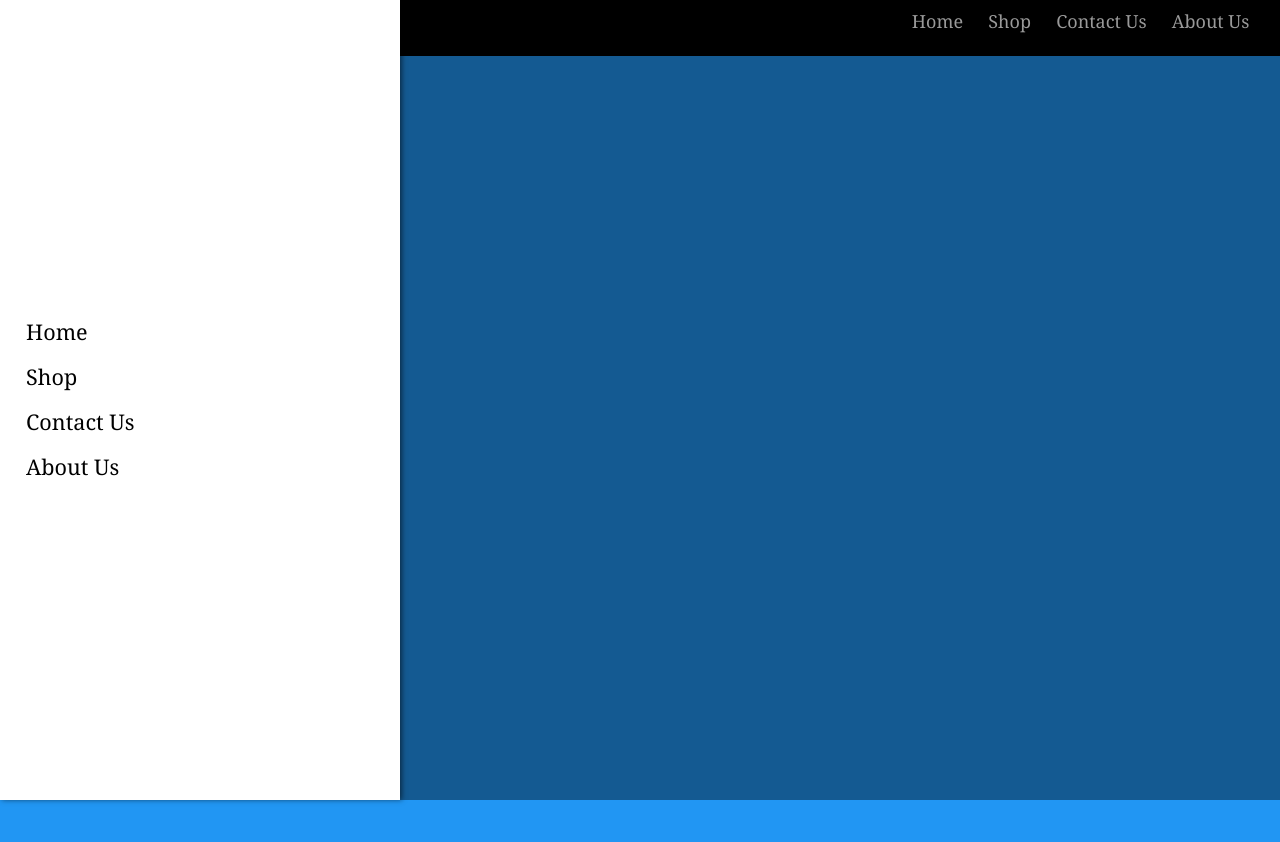
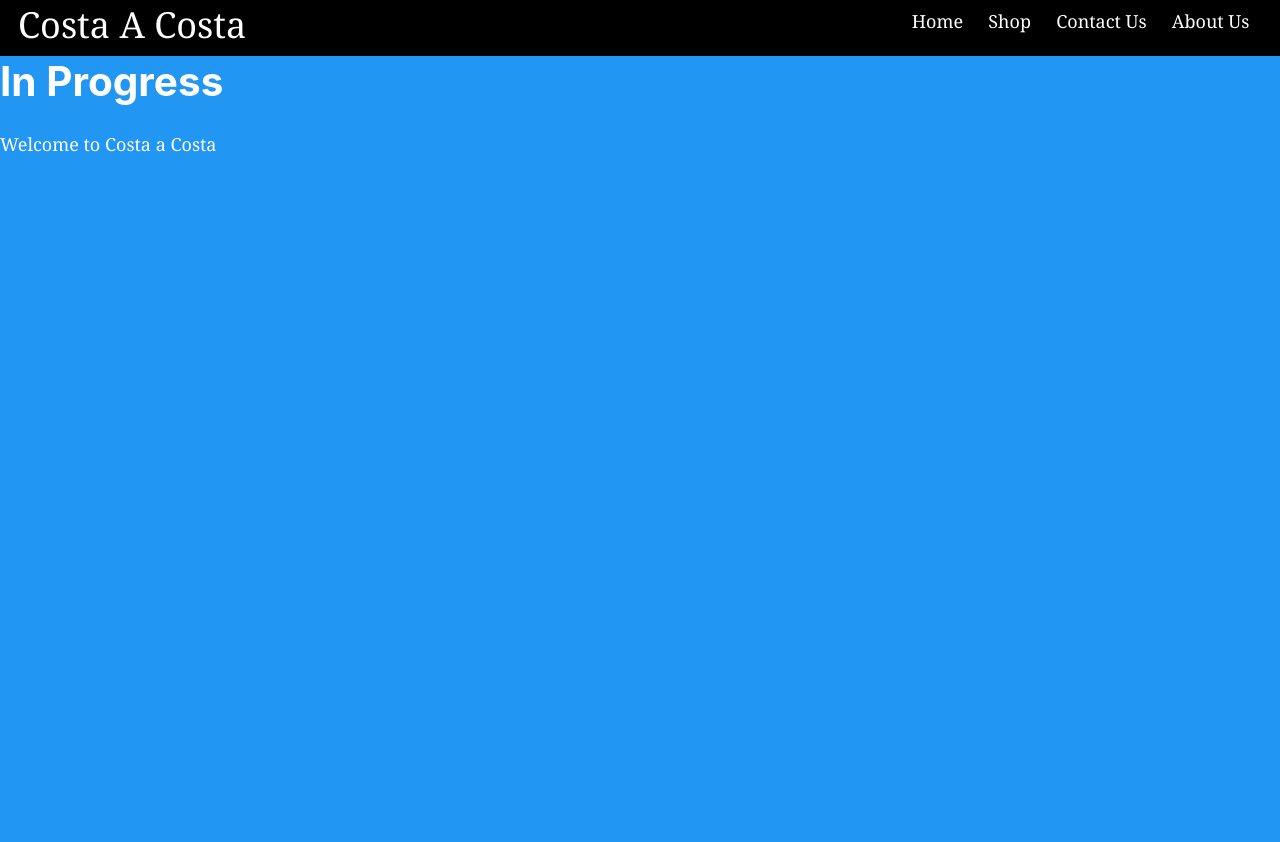
Before and after one commit to abecel22/costa-landing-page, a Gatsby site: page / in a window 1280 px wide. Built offline with nearby package versions, Linux system fonts and the light colour scheme; Gatsby itself is replaced by a stand-in of ours.

Commit message:
Finished logic on toolbar and made it responsive.

```diff
--- a/src/components/backdrop.js
+++ b/src/components/backdrop.js
@@ -1,6 +1,6 @@
 import React from "react"
 import "./styles/backdrop.css"
 
-const backdrop = props => <div className="backdrop" />
+const backdrop = props => <div className="backdrop" onClick={props.click}/>
 
 export default backdrop
--- a/src/components/sideDrawer.js
+++ b/src/components/sideDrawer.js
@@ -2,8 +2,14 @@
 
 import "./styles/sideDrawer.css"
 
-const sideDrawer = props => (
-  <nav className="side-drawer">
+const sideDrawer = props => {
+  let drawerClasses= 'side-drawer';
+  if(props.show) {
+    drawerClasses = 'side-drawer open';
+  }
+
+  return (
+      <nav className={drawerClasses}>
       <ul>
         <li>
           <a href="/">Home</a>
@@ -21,4 +27,8 @@
     </nav>
   )
 
+}
+
+
+
 export default sideDrawer
--- a/src/components/sideToggleButton.js
+++ b/src/components/sideToggleButton.js
@@ -3,7 +3,7 @@
 import "./styles/sideToggleButton.css"
 
 const sideToggleButton = props => (
-  <button className="toggle-button">
+  <button className="toggle-button" onClick={props.click}>
     <span className="toggle-button__line" />
     <span className="toggle-button__line" />
     <span className="toggle-button__line" />
--- a/src/components/styles/sideDrawer.css
+++ b/src/components/styles/sideDrawer.css
@@ -1,13 +1,19 @@
 .side-drawer {
   height: 100%;
   background: white;
-  box-shadow: 2px 0px 5px rgba(0, 0, 0, 0.5);
+  box-shadow: 1px 0px 7px rgba(0, 0, 0, 0.5);
   position: fixed;
   top: 0;
   left: 0;
   width: 70%;
   max-width: 400px;
   z-index: 200;
+  transform: translateX(-100%);
+  transition: transform 0.3s ease-out;
+}
+
+.side-drawer.open {
+  transform: translateX(0);
 }
 
 .side-drawer ul {
@@ -32,3 +38,9 @@
 .side-drawer a:active {
   color: #2196f3;
 }
+
+@media (min-width: 769px) {
+  .side-drawer {
+    display: none;
+  }
+}
--- a/src/components/styles/navBar.css
+++ b/src/components/styles/toolbar.css
@@ -48,3 +48,19 @@
 .toolbar_nav-items a:active {
   color: #2196f3;
 }
+
+@media (max-width: 768px) {
+  .toolbar_nav-items {
+    display: none;
+  }
+}
+
+@media (min-width: 769px) {
+  .toolbar__toggle-button {
+    display: none;
+  }
+
+  .toolbar__logo {
+    margin-left: 0;
+  }
+}
--- a/src/components/navBar.js
+++ b/src/components/toolbar.js
@@ -1,14 +1,14 @@
 import React from "react"
 import SideToggleButton from "./sideToggleButton"
 
-import "./styles/navBar.css"
+import "./styles/toolbar.css"
 
-const NavBar = () => {
+const NavBar = (props) => {
   return (
     <header className="toolbar">
       <nav className="toolbar__nav">
-        <div>
-          <SideToggleButton />
+        <div className="toolbar__toggle-button">
+          <SideToggleButton click={props.drawerClickHandler}/>
         </div>
         <div className="toolbar__logo">
           <a href="/">Costa A Costa</a>
--- a/src/pages/index.js
+++ b/src/pages/index.js
@@ -1,5 +1,5 @@
-import React from "react"
-import NavBar from "../components/navBar"
+import React, { Component } from "react"
+import Toolbar from "../components/toolbar"
 import SideDrawer from "../components/sideDrawer"
 import Backdrop from "../components/backdrop"
 // import { Link } from "gatsby"
@@ -7,18 +7,46 @@
 import Layout from "../components/layout"
 import SEO from "../components/seo"
 
-const IndexPage = () => (
-  <Layout>
+class IndexPage extends Component {
+
+  state = {
+    sideDrawerOpen: false
+  };
+
+  drawerToggleClickHandler = () => {
+    this.setState((prevState) => {
+      return {sideDrawerOpen: !prevState.sideDrawerOpen};
+    });
+  };
+
+  backdropClickHandler= () => {
+    this.setState({sideDrawerOpen: false})
+  };
+
+  render() {
+    let backdrop;
+
+    if(this.state.sideDrawerOpen) {
+      backdrop = <Backdrop click={this.backdropClickHandler}/>;
+    }
+
+    return (
+      <Layout>
     <SEO title="Home" keywords={[`gatsby`, `application`, `react`]} />
-    <NavBar />
-    <SideDrawer />
-    <Backdrop />
+    <Toolbar drawerClickHandler={this.drawerToggleClickHandler}/>
+    <SideDrawer show={this.state.sideDrawerOpen}/>
+    {backdrop}
+
     <h1>In Progress</h1>
     <p>Welcome to Costa a Costa</p>
 
     <div style={{ maxWidth: `300px`, marginBottom: `1.45rem` }} />
     {/* <Link to="/page-2/">Go to page 2</Link> */}
   </Layout>
-)
+    );
+
+  }
+}
+
 
 export default IndexPage
```
Lines whose indentation alone changed are shown as unchanged.
